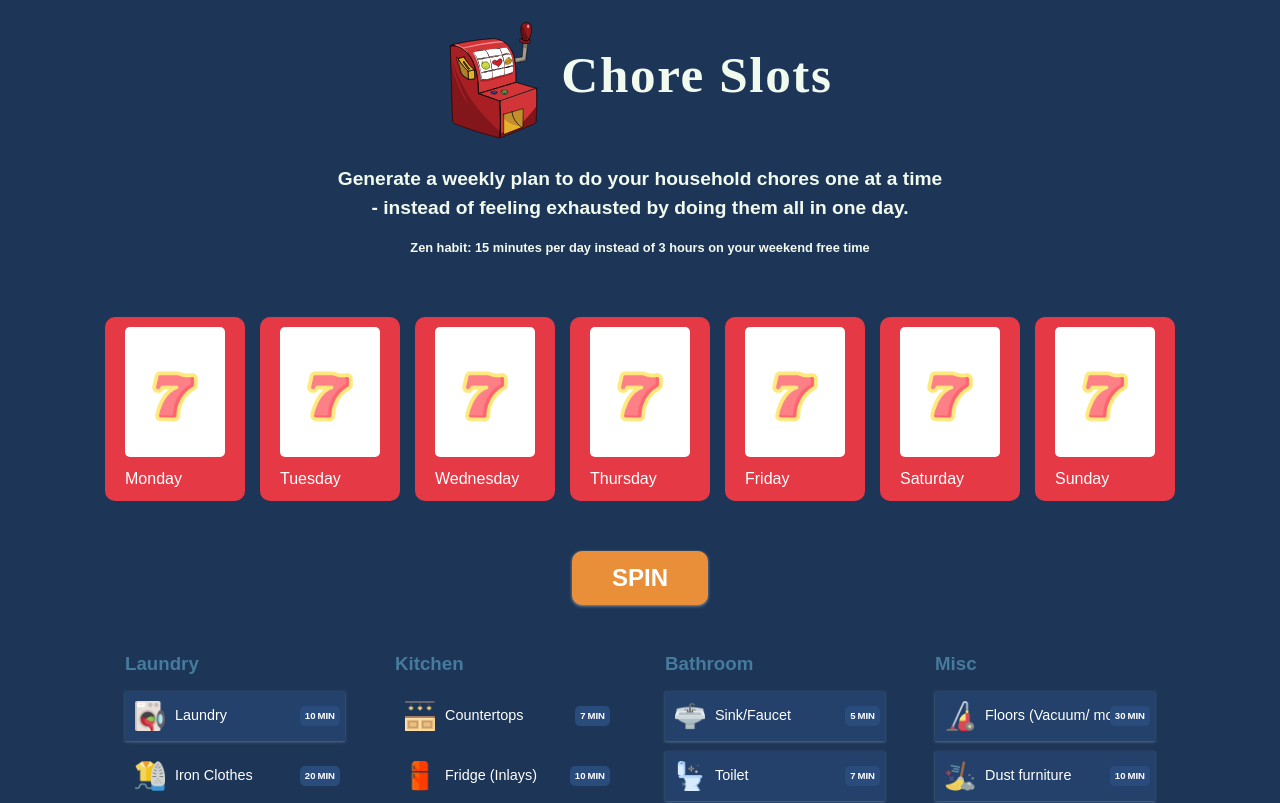
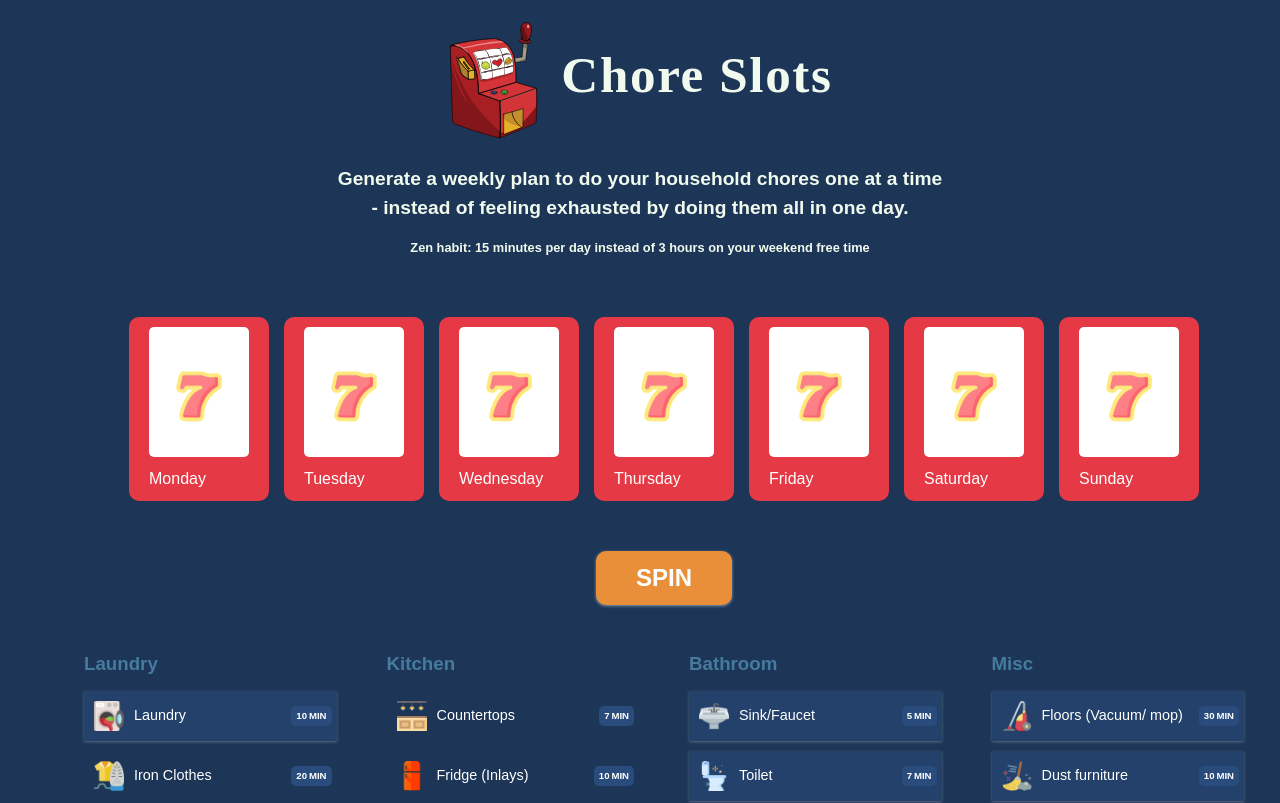
Before and after one commit to nikoisonfire/ChoreSlots, a React (Vite) app: page / in a window 1280 px wide. Shown: the top 803 px of the page. Built offline with nearby package versions, Linux system fonts and the light colour scheme.

Commit message:
changed responsive

```diff
--- a/src/index.sass
+++ b/src/index.sass
@@ -100,6 +100,7 @@ header
     background: $dark
     border-radius: 15px
     margin: 30px 0
+    min-width: 1200px
     .slot
         background: $red
         color: white
@@ -265,6 +266,7 @@ footer
 
 @media(max-width: $mobile)
     .slots
+        min-width: auto
         .slot
             display: flex
             flex-wrap: wrap
```
